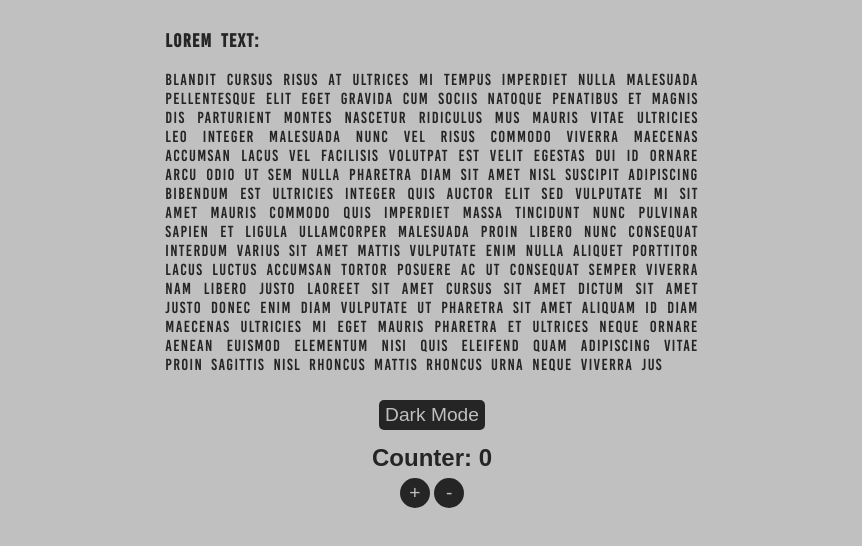
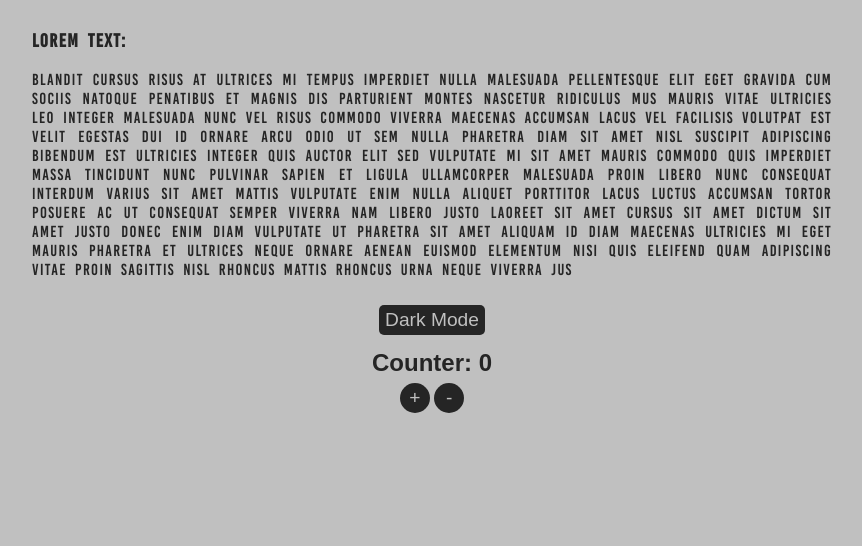
Before and after one commit to waqas-ahmd/my-react-app-001, a React (Create React App) app: page / in a window 1280 px wide. Shown: the top 546 px of the page, without its empty margins (208-1070 px from the left). Built offline with nearby package versions, Linux system fonts and the light colour scheme.

Commit message:
res added 2

```diff
--- a/src/index.css
+++ b/src/index.css
@@ -48,7 +48,7 @@ code {
 .space{
   margin: auto;
   max-width: 40%;
-  min-width: 400pt;
+  min-width: 600pt;
   padding: 10px;
   align-content: center;
   text-align: justify;
```
